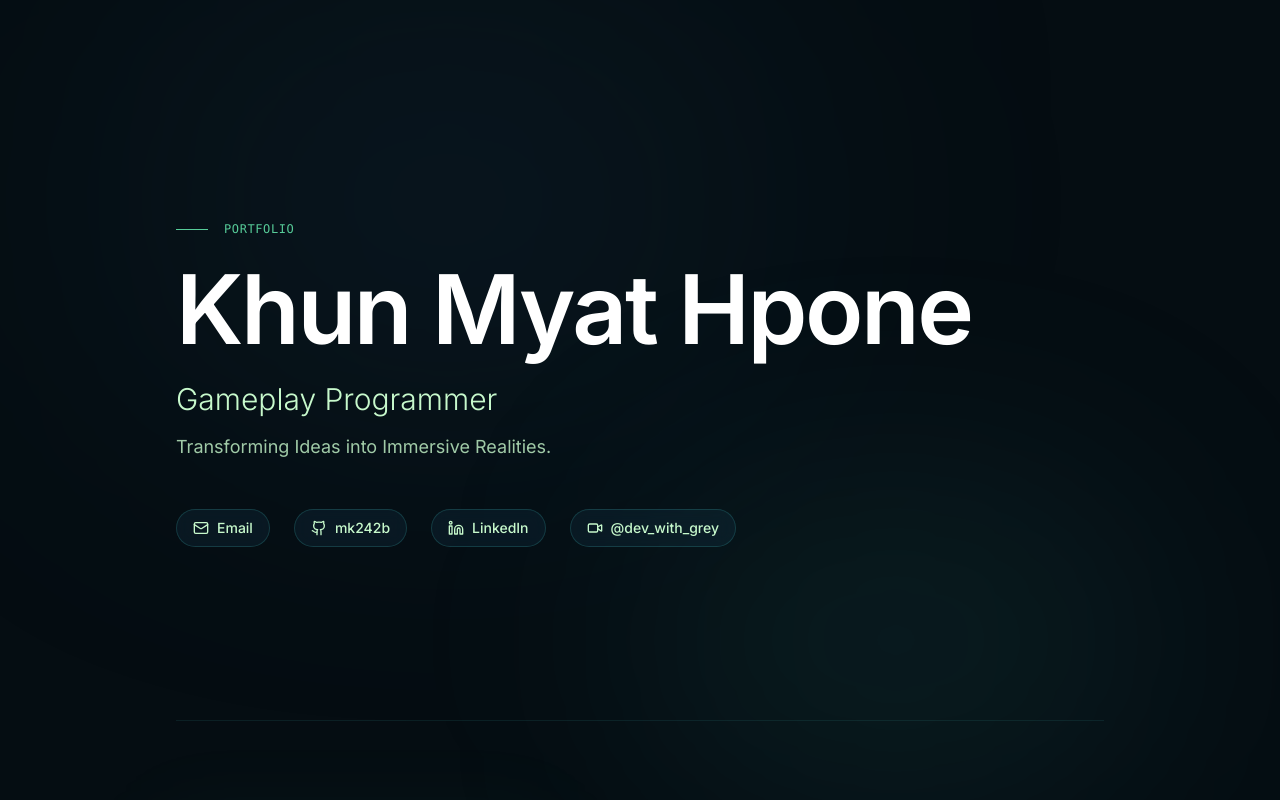
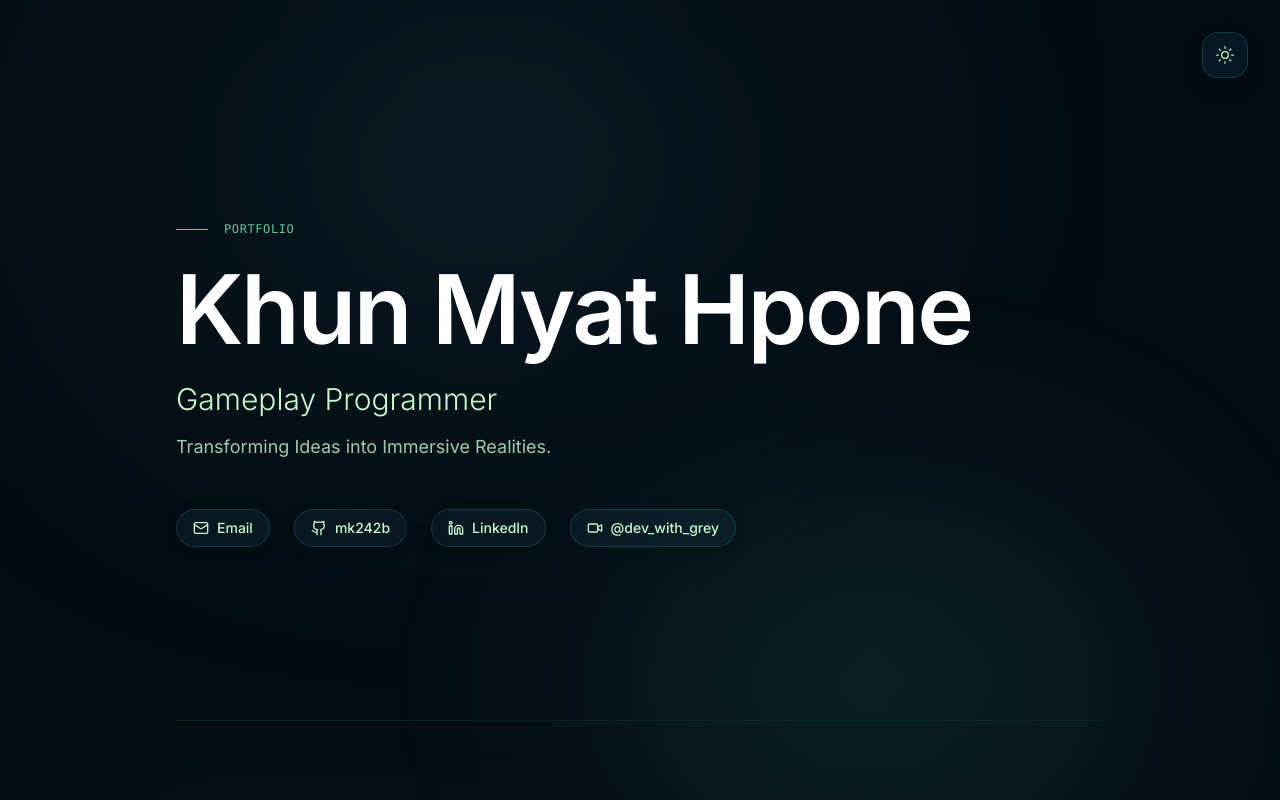
Before and after one commit to mk242b/portfolio_v2, a React (Vite) app: page / in a window 1280 px wide. Shown: the top 800 px of the page. Built offline with nearby package versions, Linux system fonts and the light colour scheme.

Commit message:
feat: Implement theme toggle and styling
Adds a theme toggle button and associated CSS variables to support both dark and light modes. Updates background ambient lights to be animated and dynamically styled based on the theme.

```diff
--- a/src/App.tsx
+++ b/src/App.tsx
@@ -1,6 +1,6 @@
 import { motion } from 'motion/react';
-import { Github, Linkedin, Mail, Video, ExternalLink, Code2, MonitorPlay, Layers, Wrench, Gamepad2, ChevronRight, Briefcase, GraduationCap } from 'lucide-react';
-import React, { ReactNode } from 'react';
+import { Github, Linkedin, Mail, Video, ExternalLink, Code2, MonitorPlay, Layers, Wrench, Gamepad2, ChevronRight, Briefcase, GraduationCap, Sun, Moon } from 'lucide-react';
+import React, { useState, useEffect } from 'react';
 
 const FADE_UP_ANIMATION_VARIANTS = {
   hidden: { opacity: 0, y: 30 },
@@ -10,10 +10,19 @@ const FADE_UP_ANIMATION_VARIANTS = {
 export default function App() {
   return (
     <div className="min-h-screen bg-bg relative selection:bg-accent/20">
+      <ThemeToggle />
       {/* Subtle background ambient lights */}
       <div className="fixed inset-0 z-0 overflow-hidden pointer-events-none">
-        <div className="absolute top-[0%] left-[10%] w-[50%] h-[50%] rounded-full bg-[#22577A]/[0.15] blur-[140px]" />
-        <div className="absolute bottom-[0%] right-[10%] w-[40%] h-[40%] rounded-full bg-[#38A3A5]/[0.1] blur-[120px]" />
+        <motion.div
+          animate={{ x: [0, 40, 0], y: [0, -40, 0] }}
+          transition={{ duration: 15, repeat: Infinity, ease: "easeInOut" }}
+          className="absolute top-[0%] left-[10%] w-[50%] h-[50%] rounded-full bg-[#22577A]/[0.2] blur-[140px]"
+        />
+        <motion.div
+          animate={{ x: [0, -30, 0], y: [0, 50, 0] }}
+          transition={{ duration: 12, repeat: Infinity, ease: "easeInOut", delay: 2 }}
+          className="absolute bottom-[0%] right-[10%] w-[40%] h-[40%] rounded-full bg-[#38A3A5]/[0.15] blur-[120px]"
+        />
       </div>
 
       <main className="relative z-10 max-w-5xl mx-auto px-6 sm:px-8 md:px-12 pb-32">
@@ -25,6 +34,40 @@ export default function App() {
 
       <Footer />
     </div>
+  );
+}
+
+function ThemeToggle() {
+  const [isDark, setIsDark] = useState(true);
+
+  useEffect(() => {
+    if (document.documentElement.classList.contains('light')) {
+      setIsDark(false);
+    }
+  }, []);
+
+  const toggleTheme = () => {
+    if (isDark) {
+      document.documentElement.classList.add('light');
+    } else {
+      document.documentElement.classList.remove('light');
+    }
+    setIsDark(!isDark);
+  };
+
+  return (
+    <button
+      onClick={toggleTheme}
+      className="fixed top-6 right-6 sm:top-8 sm:right-8 z-50 p-3 rounded-full glass-panel focus:outline-none hover:bg-glass-border/80 transition-all duration-300 flex items-center justify-center text-ink-muted hover:text-accent group"
+      title="Toggle Theme"
+      aria-label="Toggle theme"
+    >
+      {isDark ? (
+        <Sun className="w-5 h-5 group-hover:rotate-90 transition-transform duration-500" strokeWidth={1.5} />
+      ) : (
+        <Moon className="w-5 h-5 group-hover:-rotate-12 transition-transform duration-500" strokeWidth={1.5} />
+      )}
+    </button>
   );
 }
 
@@ -81,9 +124,11 @@ function HeroSection() {
 
 function SocialLink({ href, icon, label }: { href: string; icon: React.ReactNode; label: string }) {
   return (
-    <a
+    <motion.a
       href={href}
-      className="group flex items-center gap-2 px-4 py-2 rounded-full border border-glass-border bg-glass-bg hover:bg-glass-border hover:border-accent/30 transition-all duration-300 backdrop-blur-sm"
+      whileHover={{ scale: 1.05, y: -2 }}
+      whileTap={{ scale: 0.95 }}
+      className="group flex items-center gap-2 px-4 py-2 rounded-full border border-glass-border bg-glass-bg hover:bg-glass-border hover:border-accent/40 shadow-[0_4px_16px_rgba(0,0,0,0.1)] transition-colors duration-300 backdrop-blur-xl"
     >
       <span className="text-ink-muted group-hover:text-accent transition-colors w-4 h-4 flex items-center justify-center *:w-full *:h-full">
         {icon}
@@ -91,7 +136,7 @@ function SocialLink({ href, icon, label }: { href: string; icon: React.ReactNode
       <span className="text-sm font-medium text-ink-muted group-hover:text-ink-primary transition-colors">
         {label}
       </span>
-    </a>
+    </motion.a>
   );
 }
 
@@ -229,7 +274,8 @@ function ProjectRow({ project, index }: { project: typeof PROJECTS[0], index: nu
   return (
     <motion.div
       variants={FADE_UP_ANIMATION_VARIANTS}
-      className={`group flex flex-col ${isEven ? 'md:flex-row' : 'md:flex-row-reverse'} gap-8 items-center p-6 sm:p-8 glass-panel hover:bg-glass-border/50 hover:border-glass-border/80 transition-all duration-500`}
+      whileHover={{ y: -6, scale: 1.01 }}
+      className={`group flex flex-col ${isEven ? 'md:flex-row' : 'md:flex-row-reverse'} gap-8 items-center p-6 sm:p-8 glass-panel hover:bg-glass-border/40 hover:border-glass-border/80 transition-colors duration-300`}
     >
       <div className="w-full md:w-5/12 aspect-video rounded-xl bg-ink-muted/5 border border-glass-border overflow-hidden relative flex items-center justify-center">
         {project.image ? (
@@ -322,9 +368,11 @@ function SkillsSection() {
           <motion.div
             key={idx}
             variants={FADE_UP_ANIMATION_VARIANTS}
-            className="group flex flex-col p-6 rounded-2xl bg-ink-muted/[0.02] hover:bg-glass-bg border border-transparent hover:border-glass-border transition-colors duration-300"
+            whileHover={{ y: -5 }}
+            className="group flex flex-col p-6 rounded-2xl glass-panel relative overflow-hidden transition-colors duration-300"
           >
-            <div className="w-10 h-10 mb-6 rounded-xl bg-accent/10 border border-accent/20 flex items-center justify-center text-accent">
+            <div className="absolute -inset-4 bg-gradient-to-tr from-accent/5 to-transparent opacity-0 group-hover:opacity-100 transition-opacity duration-500 pointer-events-none" />
+            <div className="w-10 h-10 mb-6 rounded-xl bg-accent/10 border border-accent/20 flex items-center justify-center text-accent relative z-10">
               {React.cloneElement(skillGroup.icon as React.ReactElement, { className: 'w-5 h-5', strokeWidth: 1.5 })}
             </div>
             <h4 className="text-base text-ink-primary font-medium mb-4">{skillGroup.category}</h4>
--- a/src/index.css
+++ b/src/index.css
@@ -1,23 +1,46 @@
 @import url('https://fonts.googleapis.com/css2?family=Inter:wght@300;400;500;600;700&display=swap');
 @import "tailwindcss";
 
+@layer base {
+  :root {
+    --theme-bg: #050d12;
+    --theme-ink-primary: #FFFFFF;
+    --theme-ink-muted: #C7F9CC;
+    --theme-accent: #57CC99;
+    --theme-glass-bg: rgba(34, 87, 122, 0.15); /* #22577A */
+    --theme-glass-border: rgba(56, 163, 165, 0.25); /* #38A3A5 */
+  }
+
+  :root.light {
+    --theme-bg: #F8FAF9; /* Soft light background related to the theme */
+    --theme-ink-primary: #050d12;
+    --theme-ink-muted: #22577A; /* Dark blue from palette */
+    --theme-accent: #38A3A5; /* Teal from palette */
+    --theme-glass-bg: rgba(128, 237, 153, 0.15); /* #80ED99 tint */
+    --theme-glass-border: rgba(56, 163, 165, 0.25);
+  }
+}
+
 @theme {
-  --color-bg: #050d12;
-  --color-ink-primary: #FFFFFF;
-  --color-ink-muted: #C7F9CC;
-  --color-accent: #57CC99;
-  --color-glass-bg: rgba(34, 87, 122, 0.15); /* #22577A */
-  --color-glass-border: rgba(56, 163, 165, 0.25); /* #38A3A5 */
+  --color-bg: var(--theme-bg);
+  --color-ink-primary: var(--theme-ink-primary);
+  --color-ink-muted: var(--theme-ink-muted);
+  --color-accent: var(--theme-accent);
+  --color-glass-bg: var(--theme-glass-bg);
+  --color-glass-border: var(--theme-glass-border);
 
   --font-sans: "Inter", system-ui, sans-serif;
 }
 
 @layer base {
   body {
-    @apply bg-bg text-ink-primary font-sans antialiased selection:bg-accent/30 selection:text-white;
+    @apply bg-bg text-ink-primary font-sans antialiased selection:bg-accent/30 selection:text-ink-primary;
+    transition: background-color 0.3s ease, color 0.3s ease;
   }
 }
 
 .glass-panel {
-  @apply bg-glass-bg border border-glass-border backdrop-blur-2xl rounded-2xl shadow-[0_4px_30px_rgba(0,0,0,0.1)];
+  @apply bg-glass-bg border border-glass-border rounded-2xl shadow-[0_8px_32px_rgba(0,0,0,0.08)];
+  backdrop-filter: blur(18px) saturate(180%);
+  transition: all 0.4s cubic-bezier(0.175, 0.885, 0.32, 1.275);
 }
```
